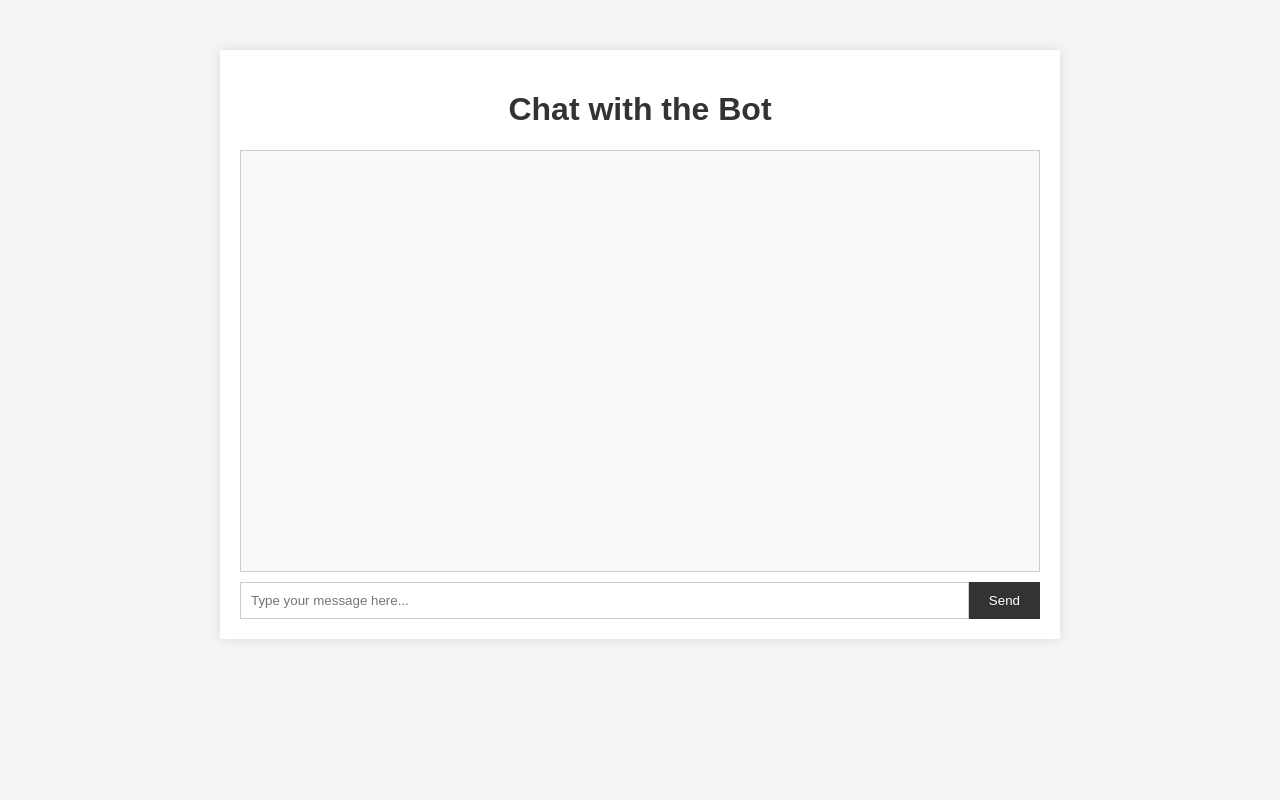
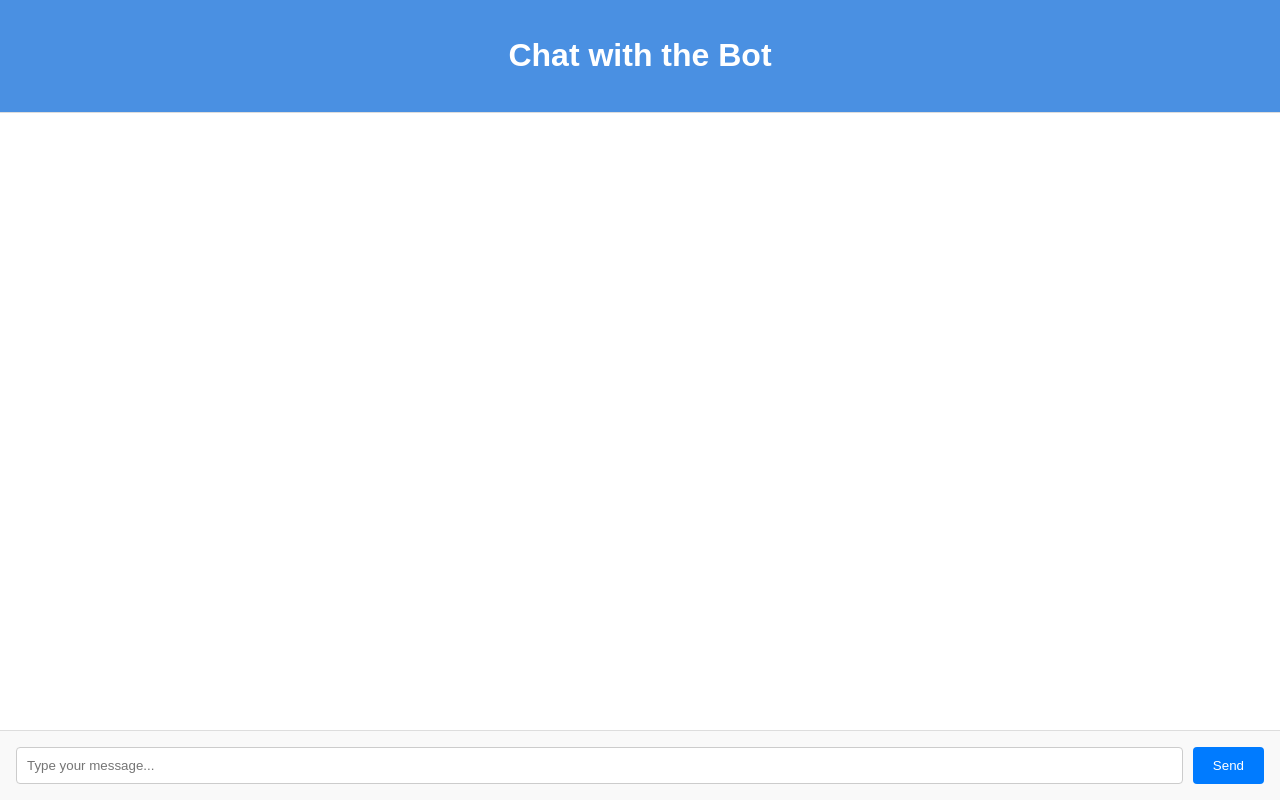
Before and after one commit to kumarkushagra/ChatBot, a FastAPI app: page / in a window 1280 px wide. Run offline with FastAPI, Linux system fonts and the light colour scheme.

Commit message:
Modified frontend by GPT

```diff
--- a/static/style.css
+++ b/static/style.css
@@ -1,47 +1,79 @@
 body {
-    font-family: Arial, sans-serif;
-    background-color: #f4f4f4;
     margin: 0;
     padding: 0;
+    background-color: #f0f2f5;
+    font-family: Arial, sans-serif;
 }
 
-.container {
-    max-width: 800px;
-    margin: 50px auto;
-    background: #fff;
-    padding: 20px;
-    box-shadow: 0 0 10px rgba(0, 0, 0, 0.1);
+.chat-container {
+    display: flex;
+    flex-direction: column;
+    height: 100vh;
+    width: 100vw;
+    max-width: 100%;
+    max-height: 100%;
+    background: white;
+    border-radius: 0;
 }
 
-h1 {
+.chat-header {
+    padding: 16px;
+    background: #4a90e2;
+    color: white;
     text-align: center;
-    color: #333;
+    border-bottom: 1px solid #ddd;
 }
 
 .chat-box {
-    margin-top: 20px;
-    background: #f9f9f9;
-    padding: 10px;
-    border: 1px solid #ccc;
-    height: 400px;
-    overflow-y: scroll;
+    flex: 1;
+    padding: 16px;
+    overflow-y: auto;
+    display: flex;
+    flex-direction: column;
 }
 
-.input-box {
-    margin-top: 10px;
-    display: flex;
+.message {
+    padding: 10px;
+    margin-bottom: 10px;
+    border-radius: 10px;
+    max-width: 80%;
+    word-wrap: break-word;
 }
 
-.input-box input[type="text"] {
+.user-message {
+    background: #d1e7dd;
+    align-self: flex-end;
+}
+
+.bot-message {
+    background: #e9ecef;
+    align-self: flex-start;
+}
+
+.input-container {
+    display: flex;
+    padding: 16px;
+    background: #f9f9f9;
+    border-top: 1px solid #ddd;
+}
+
+input[type="text"] {
     flex: 1;
     padding: 10px;
     border: 1px solid #ccc;
+    border-radius: 4px;
+    margin-right: 10px;
 }
 
-.input-box input[type="submit"] {
+button {
     padding: 10px 20px;
+    background-color: #007bff;
+    color: white;
     border: none;
-    background-color: #333;
-    color: #fff;
+    border-radius: 4px;
     cursor: pointer;
 }
+
+button:hover {
+    background-color: #0056b3;
+}
--- a/templates/index.html
+++ b/templates/index.html
@@ -3,41 +3,40 @@
 <head>
     <meta charset="UTF-8">
     <meta name="viewport" content="width=device-width, initial-scale=1.0">
-    <title>Chatbot</title>
+    <title>ChatBot</title>
     <link rel="stylesheet" href="/static/style.css">
 </head>
 <body>
-    <div class="container">
-        <h1>Chat with the Bot</h1>
-        <div id="chat-box" class="chat-box">
-        </div>
-        <div class="input-box">
-            <input type="text" id="user-input" placeholder="Type your message here...">
-            <input type="submit" id="send-btn" value="Send">
+    <div class="chat-container">
+        <header class="chat-header">
+            <h1>Chat with the Bot</h1>
+        </header>
+        <div class="chat-box" id="chatBox"></div>
+        <div class="input-container">
+            <input type="text" id="userInput" placeholder="Type your message...">
+            <button onclick="sendMessage()">Send</button>
         </div>
     </div>
 
     <script>
-        document.getElementById('send-btn').onclick = function() {
-            const userInput = document.getElementById('user-input').value;
-            const chatBox = document.getElementById('chat-box');
+        async function sendMessage() {
+            const userInput = document.getElementById('userInput').value;
+            const chatBox = document.getElementById('chatBox');
+            chatBox.innerHTML += `<div class="message user-message"><p>${userInput}</p></div>`;
 
-            fetch('/chat', {
+            const response = await fetch('/chat', {
                 method: 'POST',
                 headers: {
-                    'Content-Type': 'application/json'
+                    'Content-Type': 'application/json',
                 },
-                body: JSON.stringify({ message: userInput })
-            })
-            .then(response => response.json())
-            .then(data => {
-                const botResponse = data.response;
-                chatBox.innerHTML += `<p><strong>You:</strong> ${userInput}</p>`;
-                chatBox.innerHTML += `<p><strong>Bot:</strong> ${botResponse}</p>`;
-                document.getElementById('user-input').value = '';
-                chatBox.scrollTop = chatBox.scrollHeight;
+                body: JSON.stringify({ message: userInput }),
             });
-        };
+
+            const data = await response.json();
+            chatBox.innerHTML += `<div class="message bot-message"><p>${data.response}</p></div>`;
+            document.getElementById('userInput').value = '';
+            chatBox.scrollTop = chatBox.scrollHeight; // Auto-scroll to the bottom
+        }
     </script>
 </body>
 </html>
```
